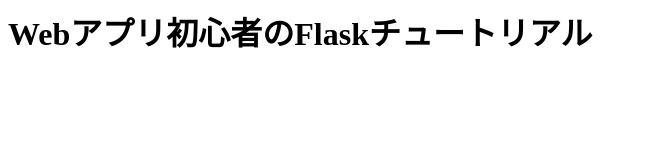
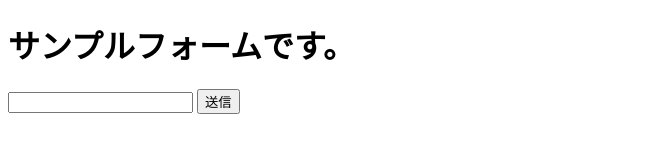
Before and after one commit to zyagaimooisii/scratchcloud, a plain HTML site: page templates/index.html in a window 1280 px wide. Shown: the whole page, without its empty margins (0-647 px from the left). Drawn offline with Linux system fonts and the light colour scheme.

Commit message:
Update index.html

```diff
--- a/templates/index.html
+++ b/templates/index.html
@@ -1,7 +1,16 @@
-<html>
-    <head>
-    </head>
-    <body>
-    <h1>Webアプリ初心者のFlaskチュートリアル</h1>
-    </body>
+<!DOCTYPE html>
+<html lang="ja">
+<head>
+  <meta charset="UTF-8">
+  <meta http-equiv="X-UA-Compatible" content="IE=edge">
+  <meta name="viewport" content="width=device-width, initial-scale=1.0">
+  <title>テストフォーム</title>
+</head>
+<body>
+  <h1>サンプルフォームです。</h1>
+  <form action="/sampleform" method="GET">
+    <input name="data1"></input>
+    <button type="submit">送信</button>
+  </form>
+</body>
 </html>
```
